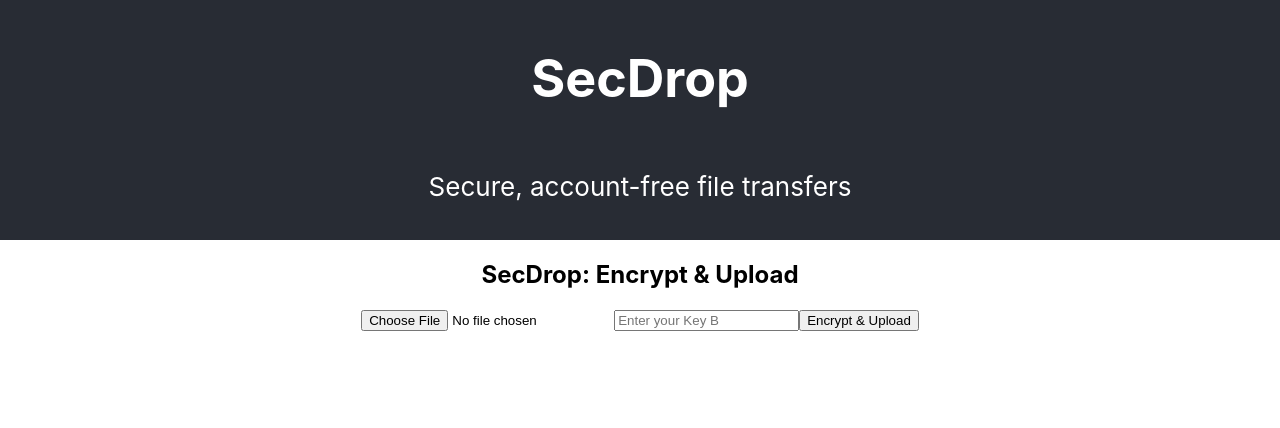
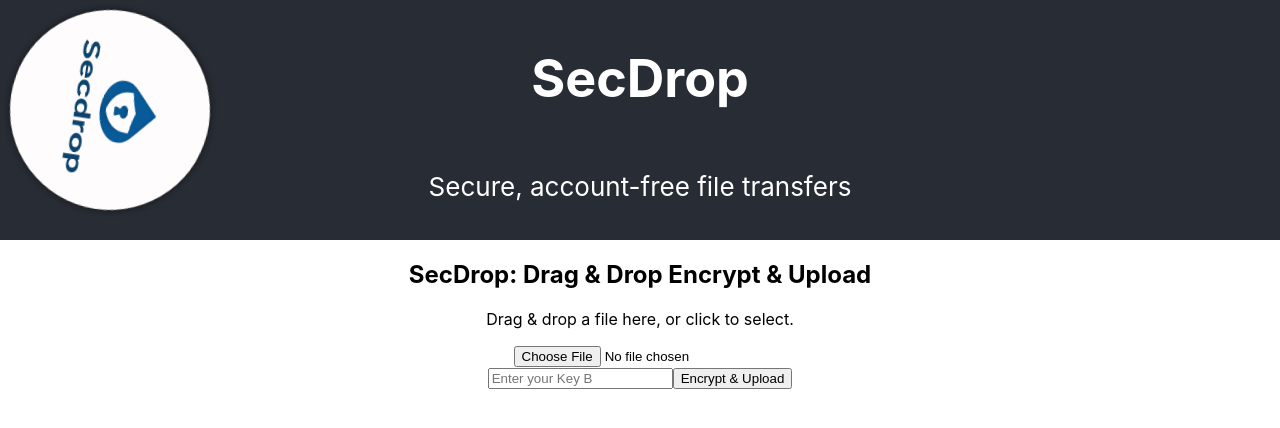
Before and after one commit to dilsidhu13/-SecDrop-Secure-File-Sharing-Web-Portal, a React (Create React App) app in the folder client/: page / in a window 1280 px wide. Shown: the top 428 px of the page. Built offline with nearby package versions, Linux system fonts and the light colour scheme.

Commit message:
Updated Commit
Co-Authored-By: gurpreetk05 <60051372+gurpreetk05@users.noreply.github.com>

```diff
--- a/client/src/App.css
+++ b/client/src/App.css
@@ -2,9 +2,34 @@
   text-align: center;
 }
 
+.App-logo {
+  height: 200px;
+  width: 200px;
+  margin: 10px;
+  position: absolute;
+  left: 0;
+  border: none;
+  outline: none;
+  background-color: #282c34;
+  border-radius: 50%;
+  box-shadow: 0 0 10px rgba(0, 0, 0, 0.5);
+  pointer-events: none;
+  animation: App-logo-spin infinite 20s linear;
+  transition: transform 0.2s ease-in-out;
+  transform: scale(1);
+  transform-origin: center;
+}
 
+@keyframes App-logo-spin {
+  from {
+    transform: rotate(0deg);
+  }
+  to {
+    transform: rotate(360deg);
+  }
+}
 
-.App-header {
+.App-header-text {
   background-color: #282c34;
   min-height: 30vh;
   display: flex;
@@ -14,7 +39,3 @@
   font-size: calc(10px + 2vmin);
   color: white;
 }
-
-.App-link {
-  color: #61dafb;
-}
--- a/client/src/App.js
+++ b/client/src/App.js
@@ -1,18 +1,23 @@
-import React from 'react'
-
+// src/App.js
+import React from 'react';
 import FileEncryptUpload from './FileEncryptUpload.js';
+import logo from './logo.webp';   // logo Photo
 import './App.css';
 
-import { deriveKey, encryptBlob, decryptBlob } from './encryption.js'
-console.log('deriveKey is a', typeof deriveKey)  // should print "function"
 function App() {
   return (
     <div className="App">
       <header className="App-header">
-        <h1>SecDrop</h1>
-        <p>Secure, account-free file transfers</p>
+        {/* Logo on the left */}
+        <img src={logo} className="App-logo" alt="SecDrop logo" />
+
+        {/* Text to the right of logo */}
+        <div className="App-header-text">
+          <h1>SecDrop</h1>
+          <p>Secure, account-free file transfers</p>
+        </div>
       </header>
-      {/* This is your file upload/encryption interface */}
+
       <main>
         <FileEncryptUpload />
       </main>
@@ -20,6 +25,4 @@ function App() {
   );
 }
 
-// src/App.js
-
 export default App;
--- a/client/src/FileEncryptUpload.js
+++ b/client/src/FileEncryptUpload.js
@@ -1,4 +1,5 @@
-import React, { useState } from 'react';
+// client/src/components/FileEncryptUpload.js
+import React, { useState, useCallback } from 'react';
 import { deriveKey, encryptBlob } from './encryption.js';
 import base58 from 'bs58';
 
@@ -8,14 +9,35 @@ export default function FileEncryptUpload() {
   const [status, setStatus] = useState('');
 
   // Generate a random Base58 Key A
-  function genKeyA() {
+  const genKeyA = useCallback(() => {
     const randomBytes = crypto.getRandomValues(new Uint8Array(16));
     return base58.encode(randomBytes);
-  }
+  }, []);
+
+  // Handle file selection via input or drag-and-drop
+  const handleFileSelect = useCallback((selectedFile) => {
+    setFile(selectedFile);
+    setStatus(`Selected file: ${selectedFile.name}`);
+  }, []);
+
+  const handleDrop = (e) => {
+    e.preventDefault();
+    e.stopPropagation();
+    const droppedFiles = e.dataTransfer.files;
+    if (droppedFiles && droppedFiles.length > 0) {
+      handleFileSelect(droppedFiles[0]);
+      e.dataTransfer.clearData();
+    }
+  };
+
+  const handleDragOver = (e) => {
+    e.preventDefault();
+    e.stopPropagation();
+  };
 
   async function handleUpload() {
     if (!file || !keyB) {
-      setStatus('Select a file and enter Key B first.');
+      setStatus('Please select a file and enter Key B.');
       return;
     }
 
@@ -28,13 +50,12 @@ export default function FileEncryptUpload() {
       const { ciphertext, iv } = await encryptBlob(file, cryptoKey);
 
       setStatus('Uploading…');
-      // Build a FormData payload
       const form = new FormData();
       form.append('file', new Blob([ciphertext], { type: file.type }));
       form.append('iv', JSON.stringify(Array.from(iv)));
       form.append('keyA', keyA);
 
-      const res = await fetch('server/api/upload', {
+      const res = await fetch('/api/upload', {
         method: 'POST',
         body: form,
       });
@@ -42,7 +63,7 @@ export default function FileEncryptUpload() {
       if (!res.ok) throw new Error(await res.text());
       const { downloadCode } = await res.json();
 
-      setStatus(`Success! Share this code + your Key B to download: ${downloadCode}`);
+      setStatus(`Success! Share this code + your Key B: ${downloadCode}`);
     } catch (err) {
       console.error(err);
       setStatus('Error: ' + err.message);
@@ -50,13 +71,25 @@ export default function FileEncryptUpload() {
   }
 
   return (
-    <div>
-      <h2>SecDrop: Encrypt & Upload</h2>
+    <div className="file-upload-container">
+      <h2>SecDrop: Drag & Drop Encrypt & Upload</h2>
 
-      <input
-        type="file"
-        onChange={e => setFile(e.target.files[0] || null)}
-      />
+      <div
+        className="dropzone"
+        onDrop={handleDrop}
+        onDragOver={handleDragOver}
+      >
+        {file ? (
+          <p>{file.name}</p>
+        ) : (
+          <p>Drag & drop a file here, or click to select.</p>
+        )}
+        <input
+          type="file"
+          className="file-input"
+          onChange={e => e.target.files[0] && handleFileSelect(e.target.files[0])}
+        />
+      </div>
 
       <input
         type="password"
@@ -67,7 +100,7 @@ export default function FileEncryptUpload() {
 
       <button onClick={handleUpload}>Encrypt & Upload</button>
 
-      <p>{status}</p>
+      <p className="status-message">{status}</p>
     </div>
   );
 }
--- a/client/src/index.js
+++ b/client/src/index.js
@@ -1,8 +1,8 @@
+// src/index.js
 import React from 'react';
 import ReactDOM from 'react-dom/client';
 import './index.css';
 import App from './App';
-import reportWebVitals from './reportWebVitals';
 
 const root = ReactDOM.createRoot(document.getElementById('root'));
 root.render(
@@ -10,8 +10,3 @@ root.render(
     <App />
   </React.StrictMode>
 );
-
-// If you want to start measuring performance in your app, pass a function
-// to log results (for example: reportWebVitals(console.log))
-// or send to an analytics endpoint. Learn more: https://bit.ly/CRA-vitals
-reportWebVitals();
--- a/client/src/reportWebVitals.js
+++ /dev/null
@@ -1,13 +0,0 @@
-const reportWebVitals = onPerfEntry => {
-  if (onPerfEntry && onPerfEntry instanceof Function) {
-    import('web-vitals').then(({ getCLS, getFID, getFCP, getLCP, getTTFB }) => {
-      getCLS(onPerfEntry);
-      getFID(onPerfEntry);
-      getFCP(onPerfEntry);
-      getLCP(onPerfEntry);
-      getTTFB(onPerfEntry);
-    });
-  }
-};
-
-export default reportWebVitals;
```
Also changed, not shown: client/src/logo.svg (deleted).
